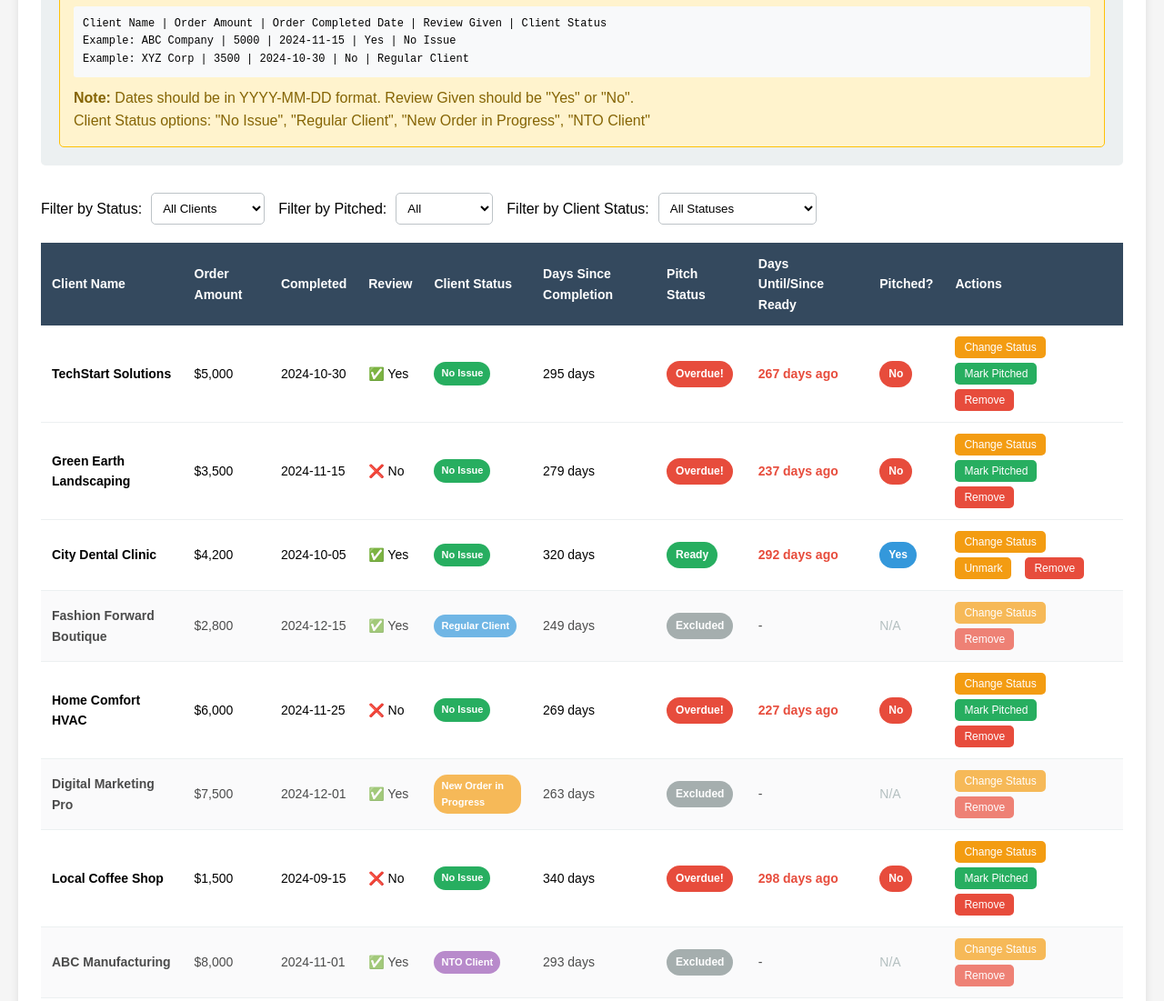
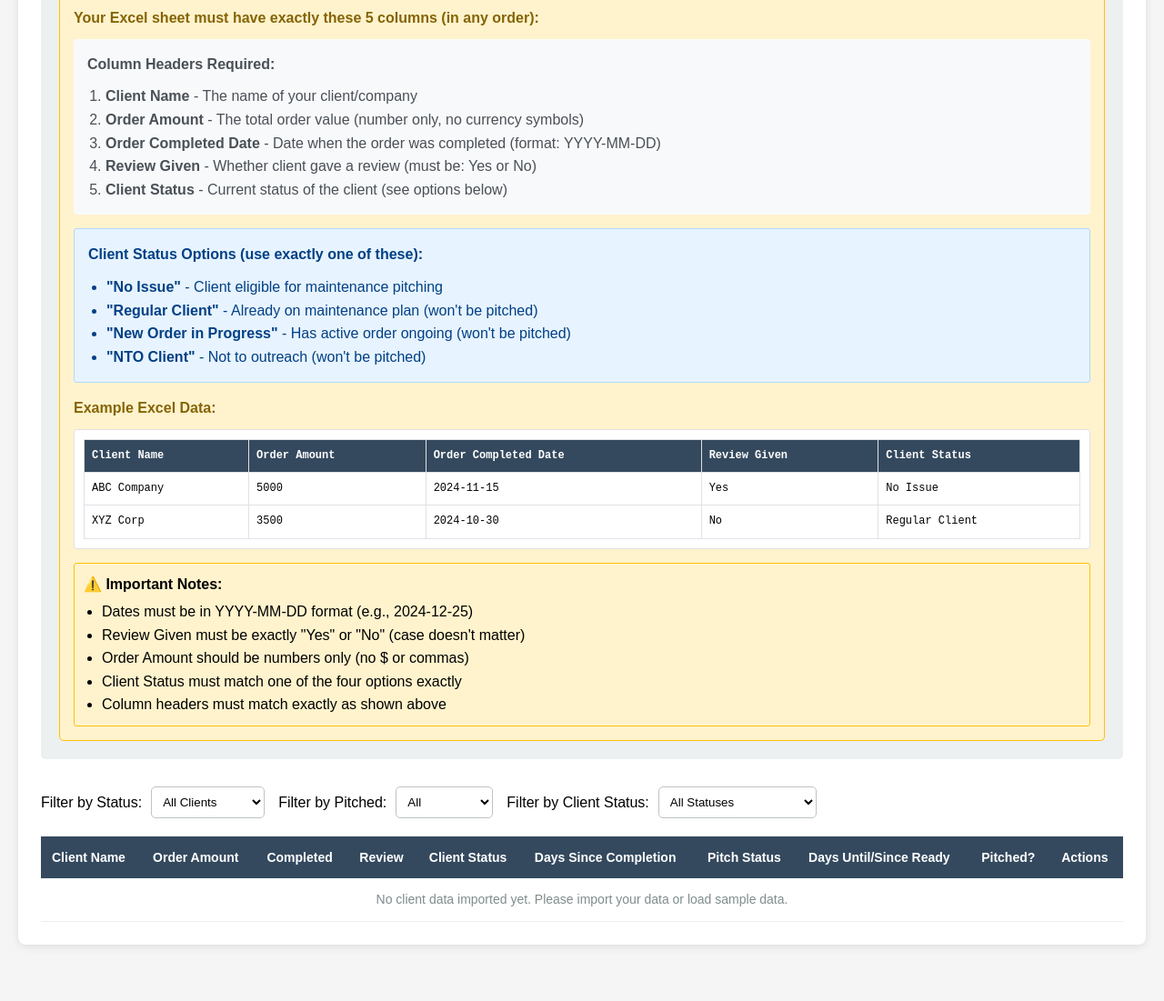
Before and after one commit to access-a11y/maintenance-pithcing, a plain HTML site: page index.html in a window 1280 px wide. Shown: the part 701-1802 px from the top of the page at 91% size. After the commit the page ends 1760 px from the top, so only its background shows below. Drawn offline with Linux system fonts and the light colour scheme.

Commit message:
Update index.html

```diff
--- a/index.html
+++ b/index.html
@@ -331,15 +331,28 @@
             background-color: #e74c3c;
         }
 
-        @keyframes slideIn {
-            from {
-                transform: translateX(100%);
-                opacity: 0;
-            }
-            to {
-                transform: translateX(0);
-                opacity: 1;
-            }
+        .save-indicator {
+            position: fixed;
+            bottom: 20px;
+            right: 20px;
+            background-color: #27ae60;
+            color: white;
+            padding: 10px 20px;
+            border-radius: 5px;
+            display: none;
+            animation: fadeInOut 2s ease-in-out;
+            z-index: 1000;
+        }
+
+        .save-indicator.show {
+            display: block;
+        }
+
+        @keyframes fadeInOut {
+            0% { opacity: 0; }
+            20% { opacity: 1; }
+            80% { opacity: 1; }
+            100% { opacity: 0; }
         }
 
         .days-remaining {
@@ -437,15 +450,65 @@
 
             <div class="sample-format">
                 <h3>📋 Required CSV/Excel Format:</h3>
-                <code>
-                    Client Name | Order Amount | Order Completed Date | Review Given | Client Status<br>
-                    Example: ABC Company | 5000 | 2024-11-15 | Yes | No Issue<br>
-                    Example: XYZ Corp | 3500 | 2024-10-30 | No | Regular Client
+                <p style="color: #856404; margin-bottom: 10px;"><strong>Your Excel sheet must have exactly these 5 columns (in any order):</strong></p>
+                <div style="background-color: #f8f9fa; padding: 15px; border-radius: 3px; margin-bottom: 15px;">
+                    <h4 style="color: #495057; margin-bottom: 10px;">Column Headers Required:</h4>
+                    <ol style="margin-left: 20px; color: #495057;">
+                        <li><strong>Client Name</strong> - The name of your client/company</li>
+                        <li><strong>Order Amount</strong> - The total order value (number only, no currency symbols)</li>
+                        <li><strong>Order Completed Date</strong> - Date when the order was completed (format: YYYY-MM-DD)</li>
+                        <li><strong>Review Given</strong> - Whether client gave a review (must be: Yes or No)</li>
+                        <li><strong>Client Status</strong> - Current status of the client (see options below)</li>
+                    </ol>
+                </div>
+
+                <div style="background-color: #e7f3ff; padding: 15px; border-radius: 3px; margin-bottom: 15px; border: 1px solid #b3d9ff;">
+                    <h4 style="color: #004085; margin-bottom: 10px;">Client Status Options (use exactly one of these):</h4>
+                    <ul style="margin-left: 20px; color: #004085;">
+                        <li><strong>"No Issue"</strong> - Client eligible for maintenance pitching</li>
+                        <li><strong>"Regular Client"</strong> - Already on maintenance plan (won't be pitched)</li>
+                        <li><strong>"New Order in Progress"</strong> - Has active order ongoing (won't be pitched)</li>
+                        <li><strong>"NTO Client"</strong> - Not to outreach (won't be pitched)</li>
+                    </ul>
+                </div>
+
+                <h4 style="color: #856404; margin-bottom: 10px;">Example Excel Data:</h4>
+                <code style="display: block; background-color: white; border: 1px solid #dee2e6;">
+                    <table style="width: 100%; font-size: 12px; border-collapse: collapse;">
+                        <tr style="background-color: #f1f3f4;">
+                            <th style="border: 1px solid #dee2e6; padding: 8px;">Client Name</th>
+                            <th style="border: 1px solid #dee2e6; padding: 8px;">Order Amount</th>
+                            <th style="border: 1px solid #dee2e6; padding: 8px;">Order Completed Date</th>
+                            <th style="border: 1px solid #dee2e6; padding: 8px;">Review Given</th>
+                            <th style="border: 1px solid #dee2e6; padding: 8px;">Client Status</th>
+                        </tr>
+                        <tr>
+                            <td style="border: 1px solid #dee2e6; padding: 8px;">ABC Company</td>
+                            <td style="border: 1px solid #dee2e6; padding: 8px;">5000</td>
+                            <td style="border: 1px solid #dee2e6; padding: 8px;">2024-11-15</td>
+                            <td style="border: 1px solid #dee2e6; padding: 8px;">Yes</td>
+                            <td style="border: 1px solid #dee2e6; padding: 8px;">No Issue</td>
+                        </tr>
+                        <tr>
+                            <td style="border: 1px solid #dee2e6; padding: 8px;">XYZ Corp</td>
+                            <td style="border: 1px solid #dee2e6; padding: 8px;">3500</td>
+                            <td style="border: 1px solid #dee2e6; padding: 8px;">2024-10-30</td>
+                            <td style="border: 1px solid #dee2e6; padding: 8px;">No</td>
+                            <td style="border: 1px solid #dee2e6; padding: 8px;">Regular Client</td>
+                        </tr>
+                    </table>
                 </code>
-                <p style="margin-top: 10px; color: #856404;">
-                    <strong>Note:</strong> Dates should be in YYYY-MM-DD format. Review Given should be "Yes" or "No".<br>
-                    Client Status options: "No Issue", "Regular Client", "New Order in Progress", "NTO Client"
-                </p>
+
+                <div style="background-color: #fff3cd; padding: 10px; border-radius: 3px; margin-top: 15px; border: 1px solid #ffc107;">
+                    <strong>⚠️ Important Notes:</strong>
+                    <ul style="margin-left: 20px; margin-top: 5px;">
+                        <li>Dates must be in YYYY-MM-DD format (e.g., 2024-12-25)</li>
+                        <li>Review Given must be exactly "Yes" or "No" (case doesn't matter)</li>
+                        <li>Order Amount should be numbers only (no $ or commas)</li>
+                        <li>Client Status must match one of the four options exactly</li>
+                        <li>Column headers must match exactly as shown above</li>
+                    </ul>
+                </div>
             </div>
         </div>
 
@@ -1006,11 +1069,6 @@
         // Initialize
         loadData();
 
-        // Load sample data automatically if no data exists
-        if (clients.length === 0) {
-            addSampleData();
-        }
-
         // Check for overdue pitches every minute
         setInterval(() => {
             checkNotifications();
```
